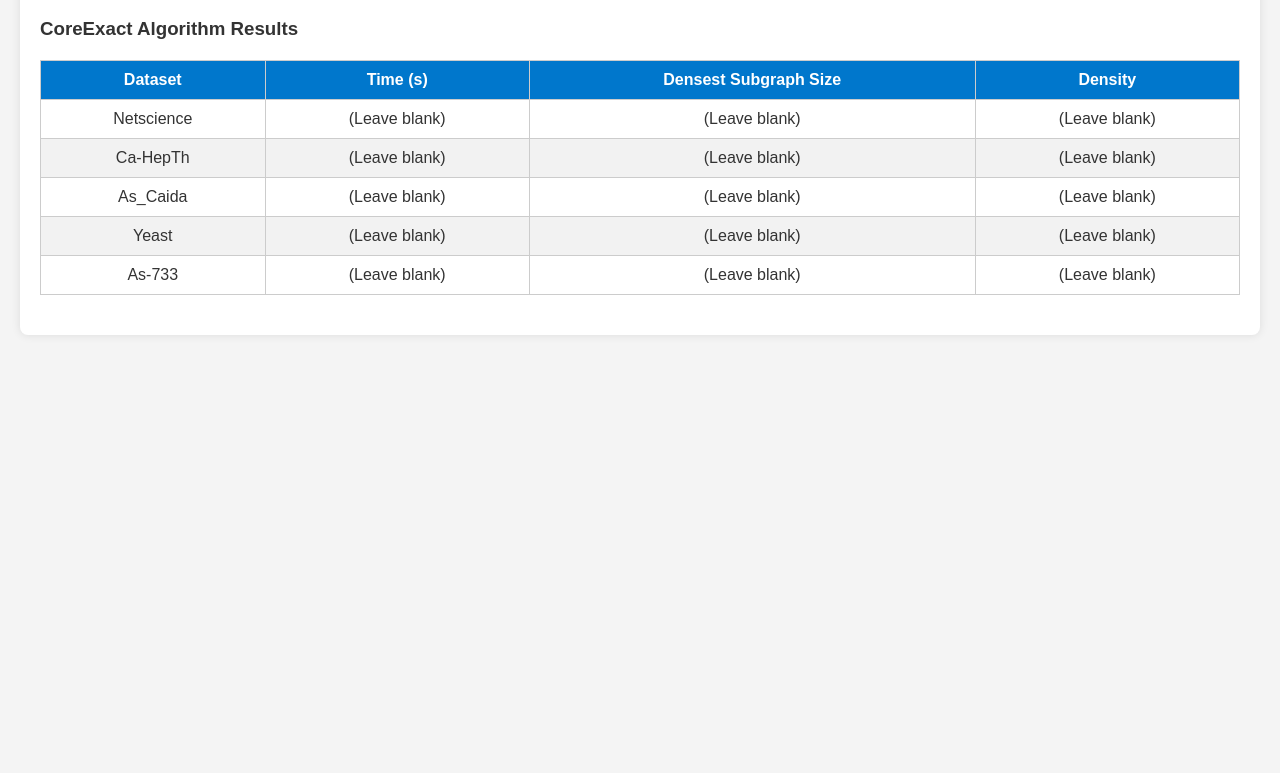
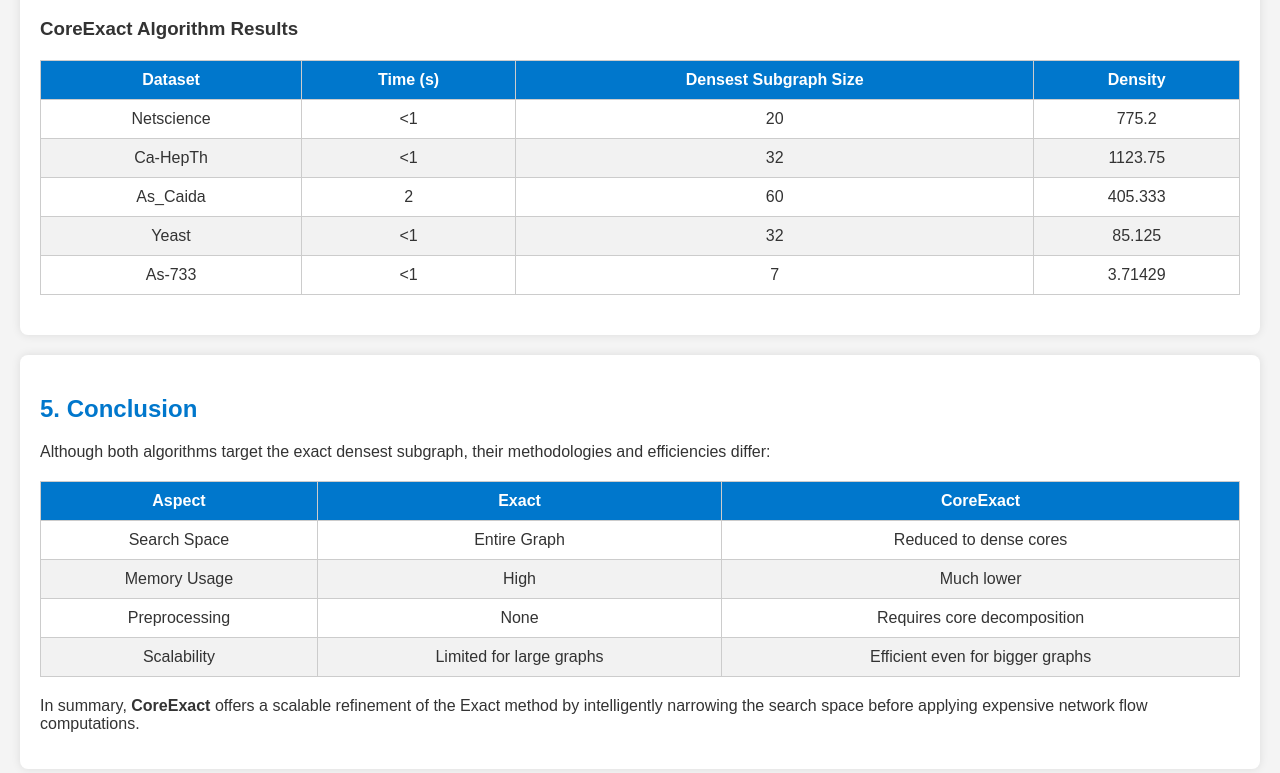
Before and after one commit to Vishnu0920/Clique_Density, a plain HTML site: page results.html in a window 1280 px wide. Shown: the part 977-1750 px from the top of the page. Before the commit the page ends 1332 px from the top, so only its background shows below. Drawn offline with Linux system fonts and the light colour scheme.

Commit message:
Final Table values and Conclusion

```diff
--- a/results.html
+++ b/results.html
@@ -73,14 +73,37 @@
                 </tr>
             </thead>
             <tbody>
-                <tr><td>Netscience</td><td>(Leave blank)</td><td>(Leave blank)</td><td>(Leave blank)</td></tr>
-                <tr><td>Ca-HepTh</td><td>(Leave blank)</td><td>(Leave blank)</td><td>(Leave blank)</td></tr>
-                <tr><td>As_Caida</td><td>(Leave blank)</td><td>(Leave blank)</td><td>(Leave blank)</td></tr>
-                <tr><td>Yeast</td><td>(Leave blank)</td><td>(Leave blank)</td><td>(Leave blank)</td></tr>
-                <tr><td>As-733</td><td>(Leave blank)</td><td>(Leave blank)</td><td>(Leave blank)</td></tr>
+                <tr><td>Netscience</td><td>&lt;1</td><td>20</td><td>775.2</td></tr>
+                <tr><td>Ca-HepTh</td><td>&lt;1</td><td>32</td><td>1123.75</td></tr>
+                <tr><td>As_Caida</td><td>2</td><td>60</td><td>405.333</td></tr>
+                <tr><td>Yeast</td><td>&lt;1</td><td>32</td><td>85.125</td></tr>
+                <tr><td>As-733</td><td>&lt;1</td><td>7</td><td>3.71429</td></tr>
+            </tbody>
+        </table>
+    </section>
+
+    <section>
+        <h2>5. Conclusion</h2>
+
+        <p>Although both algorithms target the exact densest subgraph, their methodologies and efficiencies differ:</p>
+
+        <table>
+            <thead>
+                <tr>
+                    <th>Aspect</th>
+                    <th>Exact</th>
+                    <th>CoreExact</th>
+                </tr>
+            </thead>
+            <tbody>
+                <tr><td>Search Space</td><td>Entire Graph</td><td>Reduced to dense cores</td></tr>
+                <tr><td>Memory Usage</td><td>High</td><td>Much lower</td></tr>
+                <tr><td>Preprocessing</td><td>None</td><td>Requires core decomposition</td></tr>
+                <tr><td>Scalability</td><td>Limited for large graphs</td><td>Efficient even for bigger graphs</td></tr>
             </tbody>
         </table>
 
+        <p>In summary, <strong>CoreExact</strong> offers a scalable refinement of the Exact method by intelligently narrowing the search space before applying expensive network flow computations.</p>
     </section>
 
 </body>
```
